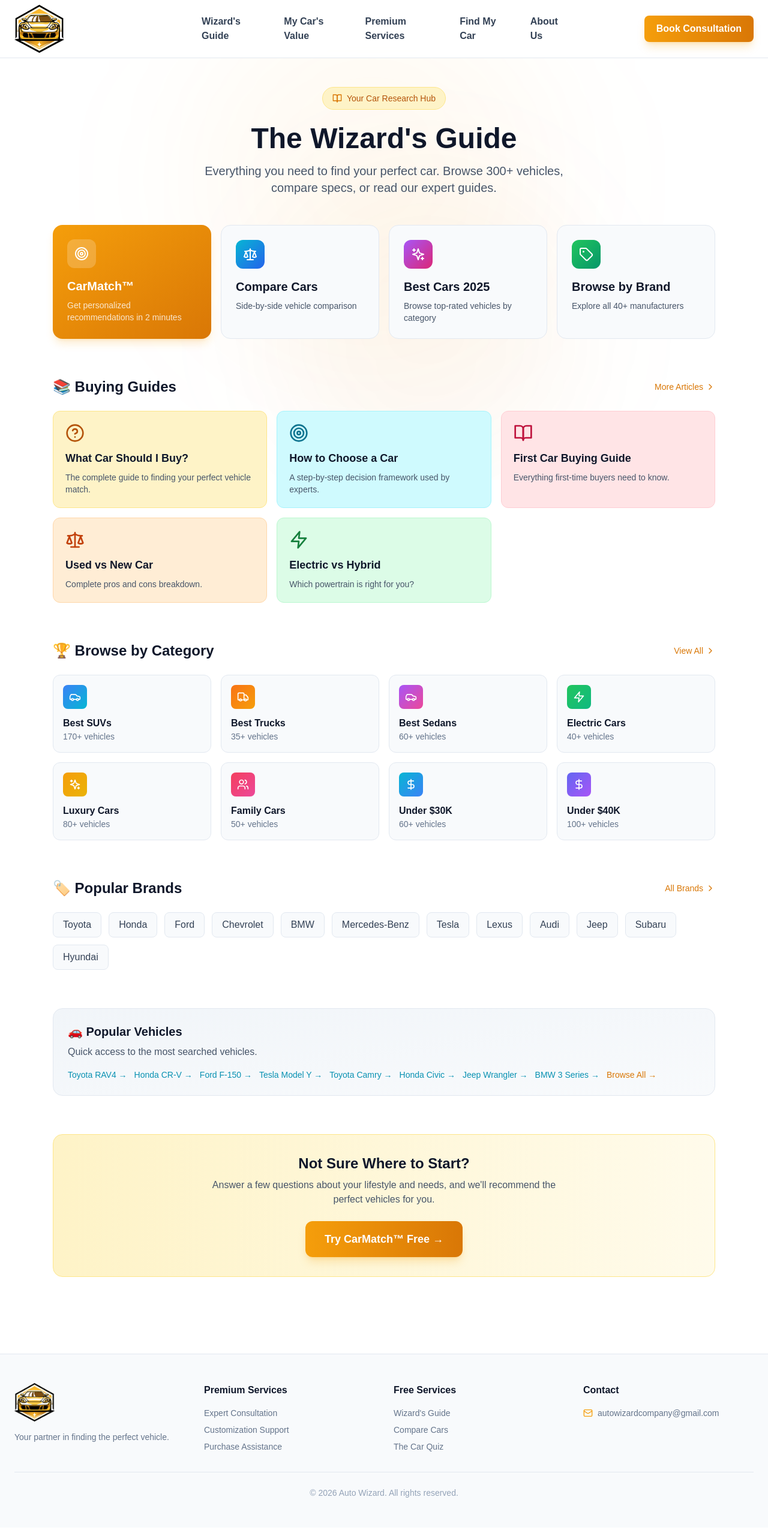
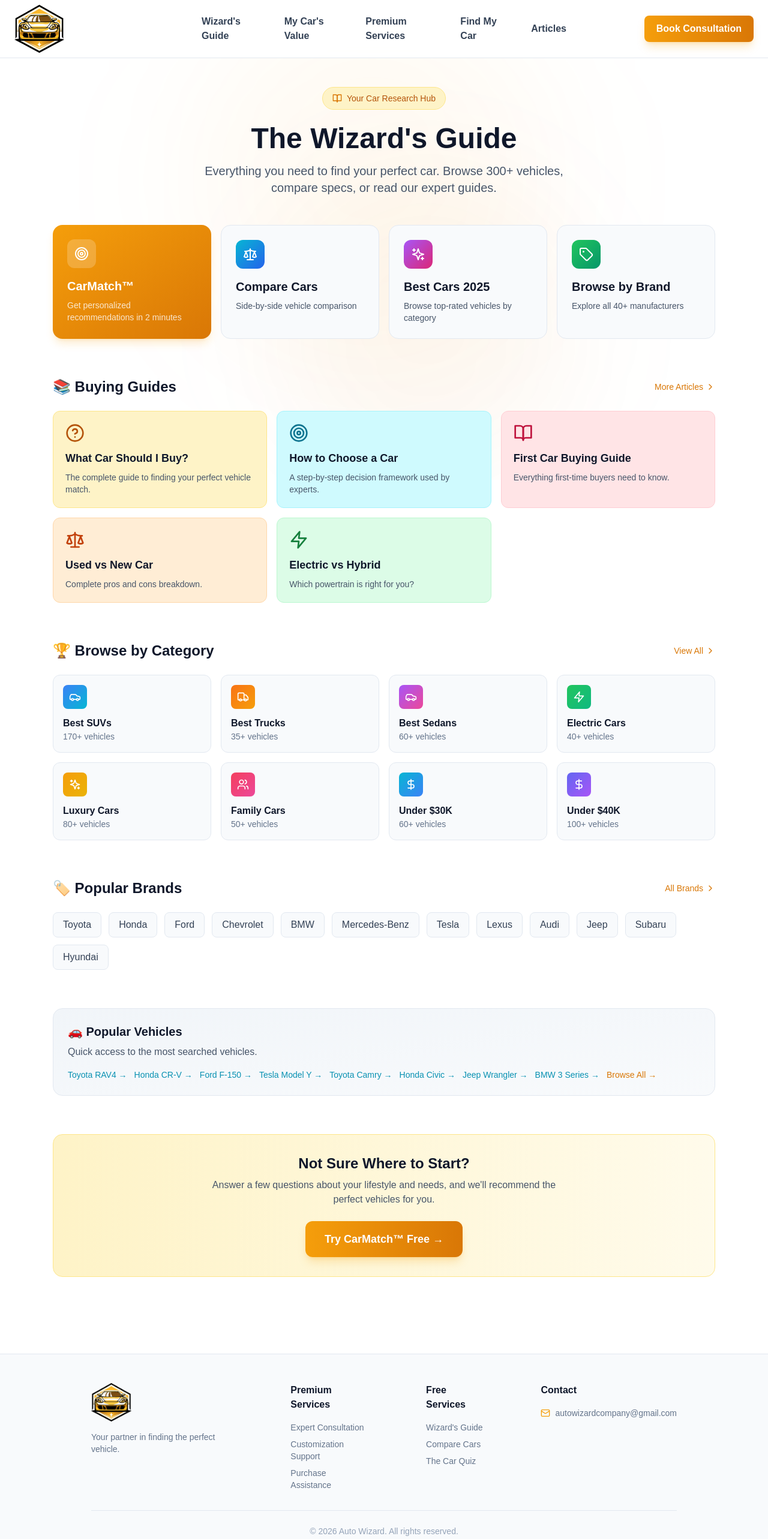
Before and after one commit to T-fps/autowizard, a Next.js app: page / in a window 1280 px wide. Shown: the top 2566 px of the page at 60% size. Built offline with nearby package versions, Linux system fonts and the light colour scheme.

Commit message:
Add files via upload

```diff
--- a/app/components/shared/Footer.tsx
+++ b/app/components/shared/Footer.tsx
@@ -8,15 +8,15 @@ const LOGO_SRC = "/logo.png";
 export default function Footer() {
   return (
     <footer className="border-t border-slate-200 bg-slate-50 mt-20">
-      <div className="max-w-7xl mx-auto px-6 py-12">
-        <div className="grid md:grid-cols-4 gap-8 mb-8">
-          <div>
-            <Link href="/" className="flex items-center gap-3 mb-4">
+      <div className="max-w-5xl mx-auto px-6 py-12">
+        <div className="flex flex-col md:flex-row items-center md:items-start justify-center gap-12 md:gap-16 lg:gap-24 mb-8">
+          <div className="text-center md:text-left">
+            <Link href="/" className="flex items-center justify-center md:justify-start gap-3 mb-4">
               <img src={LOGO_SRC} alt="Auto Wizard" className="h-16 w-auto" />
             </Link>
             <p className="text-slate-500 text-sm">Your partner in finding the perfect vehicle.</p>
           </div>
-          <div>
+          <div className="text-center md:text-left">
             <h4 className="font-semibold mb-4 text-slate-900">Premium Services</h4>
             <ul className="space-y-2 text-sm text-slate-500">
               <li><Link href="/services" className="hover:text-amber-600 transition-colors">Expert Consultation</Link></li>
@@ -24,7 +24,7 @@ export default function Footer() {
               <li><Link href="/services" className="hover:text-amber-600 transition-colors">Purchase Assistance</Link></li>
             </ul>
           </div>
-          <div>
+          <div className="text-center md:text-left">
             <h4 className="font-semibold mb-4 text-slate-900">Free Services</h4>
             <ul className="space-y-2 text-sm text-slate-500">
               <li><Link href="/" className="hover:text-amber-600 transition-colors">Wizard&apos;s Guide</Link></li>
@@ -32,11 +32,11 @@ export default function Footer() {
               <li><Link href="/quiz" className="hover:text-amber-600 transition-colors">The Car Quiz</Link></li>
             </ul>
           </div>
-          <div>
+          <div className="text-center md:text-left">
             <h4 className="font-semibold mb-4 text-slate-900">Contact</h4>
             <ul className="space-y-2 text-sm text-slate-500">
               <li>
-                <Link href="/consultation" className="flex items-center gap-2 hover:text-amber-600 transition-colors">
+                <Link href="/consultation" className="flex items-center justify-center md:justify-start gap-2 hover:text-amber-600 transition-colors">
                   <Mail className="w-4 h-4 text-amber-500" />autowizardcompany@gmail.com
                 </Link>
               </li>
--- a/app/components/shared/Navigation.tsx
+++ b/app/components/shared/Navigation.tsx
@@ -35,7 +35,7 @@ export default function Navigation() {
               <Link href="/value" className="px-4 py-2 rounded-lg text-slate-700 font-bold hover:text-amber-600 hover:bg-amber-50 transition-all">My Car&apos;s Value</Link>
               <Link href="/services" className="px-4 py-2 rounded-lg text-slate-700 font-bold hover:text-amber-600 hover:bg-amber-50 transition-all">Premium Services</Link>
               <Link href="/quiz" className="px-4 py-2 rounded-lg text-slate-700 font-bold hover:text-amber-600 hover:bg-amber-50 transition-all">Find My Car</Link>
-              <Link href="/about" className="px-4 py-2 rounded-lg text-slate-700 font-bold hover:text-amber-600 hover:bg-amber-50 transition-all">About Us</Link>
+              <Link href="/blog" className="px-4 py-2 rounded-lg text-slate-700 font-bold hover:text-amber-600 hover:bg-amber-50 transition-all">Articles</Link>
             </nav>
             <Link href="/consultation" className="px-5 py-2.5 rounded-lg bg-gradient-to-r from-amber-500 to-amber-600 text-white font-bold hover:from-amber-400 hover:to-amber-500 transition-all shadow-lg shadow-amber-500/25 text-sm md:text-base">Book Consultation</Link>
           </div>
@@ -44,7 +44,7 @@ export default function Navigation() {
             <Link href="/value" className="px-3 py-1.5 rounded-lg text-sm text-slate-700 font-bold hover:text-amber-600 hover:bg-amber-50 transition-all">Value</Link>
             <Link href="/services" className="px-3 py-1.5 rounded-lg text-sm text-slate-700 font-bold hover:text-amber-600 hover:bg-amber-50 transition-all">Premium</Link>
             <Link href="/quiz" className="px-3 py-1.5 rounded-lg text-sm text-slate-700 font-bold hover:text-amber-600 hover:bg-amber-50 transition-all">Find My Car</Link>
-            <Link href="/about" className="px-3 py-1.5 rounded-lg text-sm text-slate-700 font-bold hover:text-amber-600 hover:bg-amber-50 transition-all">About</Link>
+            <Link href="/blog" className="px-3 py-1.5 rounded-lg text-sm text-slate-700 font-bold hover:text-amber-600 hover:bg-amber-50 transition-all">Articles</Link>
           </nav>
         </div>
       </header>
```
